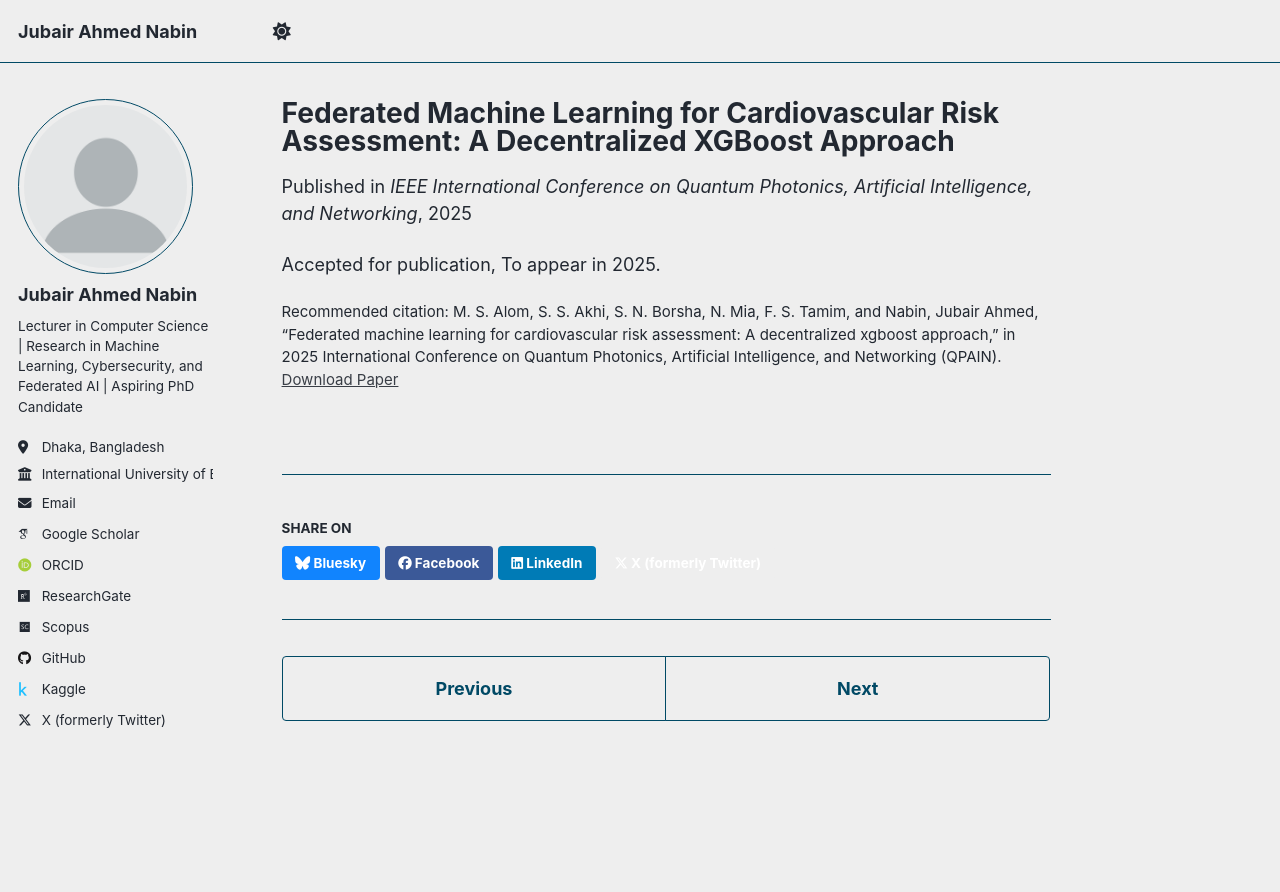
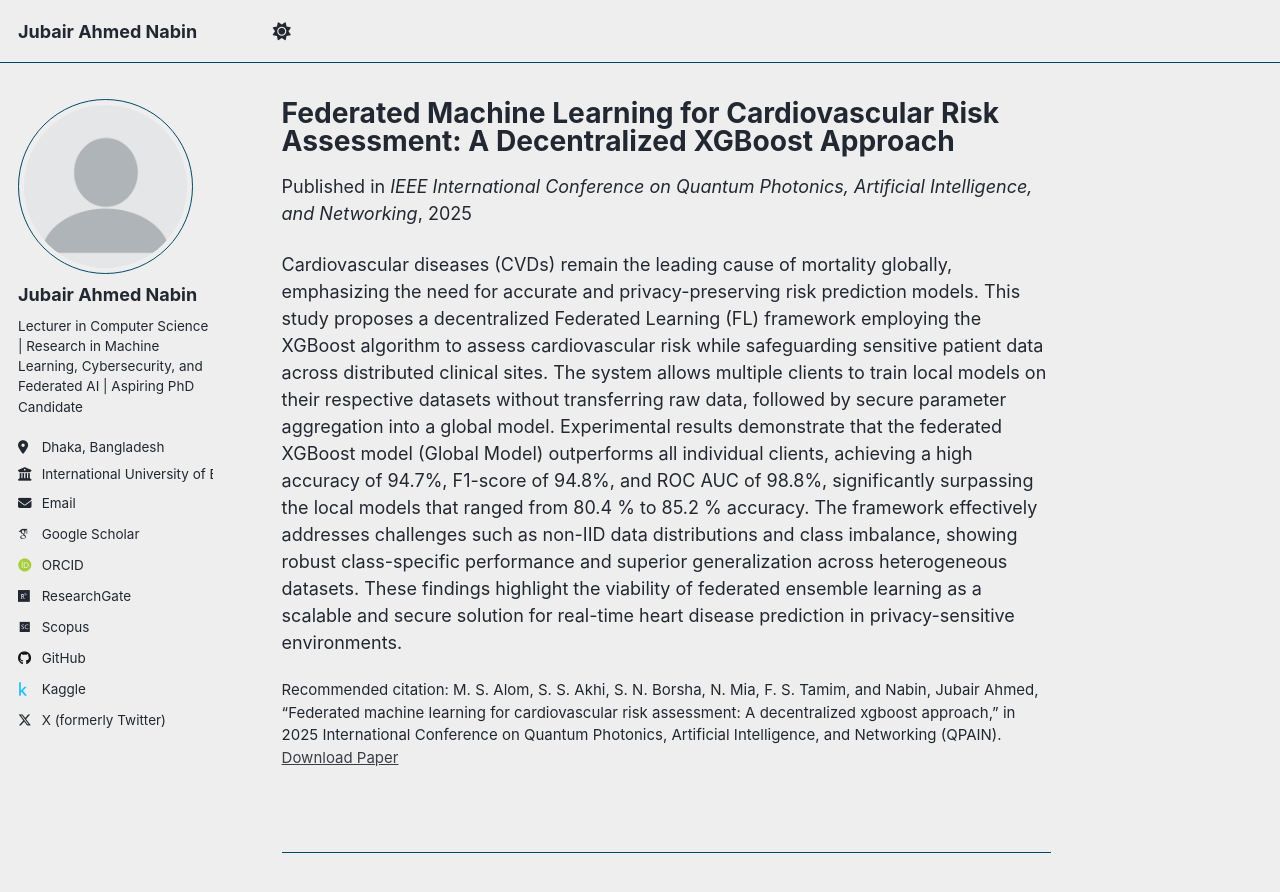
Before and after one commit to nabin47/nabin47.github.io, a Jekyll site: the page built from _publications/2025-08-02-Federated-ml-for-cardiovascular-risk.md, in a window 1280 px wide and 900 px high. Shown: the top 892 px of the window. Built offline with Jekyll 4.4.1, drawn with Linux system fonts in a browser that asks for light colours; some web fonts are replaced; a script that is not in the unit is left out.

Commit message:
Update 2025-08-02-Federated-ml-for-cardiovascular-risk.md

```diff
--- a/_publications/2025-08-02-Federated-ml-for-cardiovascular-risk.md
+++ b/_publications/2025-08-02-Federated-ml-for-cardiovascular-risk.md
@@ -6,10 +6,10 @@ permalink: /publication/2025-08-02-Federated-ml-for-cardiovascular-risk
 excerpt: ''
 date: 2025-08-02
 venue: 'IEEE International Conference on Quantum Photonics, Artificial Intelligence, and Networking'
-paperurl: ''
+paperurl: '10.1109/QPAIN66474.2025.11171956'
 citation: 'M. S. Alom, S. S. Akhi, S. N. Borsha, N. Mia, F. S. Tamim, and Nabin, Jubair Ahmed, “Federated
 machine learning for cardiovascular risk assessment: A decentralized xgboost approach,” in 2025
 International Conference on Quantum Photonics, Artificial Intelligence, and Networking (QPAIN).'
 ---
 
-Accepted for publication, To appear in 2025.
+Cardiovascular diseases (CVDs) remain the leading cause of mortality globally, emphasizing the need for accurate and privacy-preserving risk prediction models. This study proposes a decentralized Federated Learning (FL) framework employing the XGBoost algorithm to assess cardiovascular risk while safeguarding sensitive patient data across distributed clinical sites. The system allows multiple clients to train local models on their respective datasets without transferring raw data, followed by secure parameter aggregation into a global model. Experimental results demonstrate that the federated XGBoost model (Global Model) outperforms all individual clients, achieving a high accuracy of 94.7%, F1-score of 94.8%, and ROC AUC of 98.8%, significantly surpassing the local models that ranged from 80.4 % to 85.2 % accuracy. The framework effectively addresses challenges such as non-IID data distributions and class imbalance, showing robust class-specific performance and superior generalization across heterogeneous datasets. These findings highlight the viability of federated ensemble learning as a scalable and secure solution for real-time heart disease prediction in privacy-sensitive environments.
```
